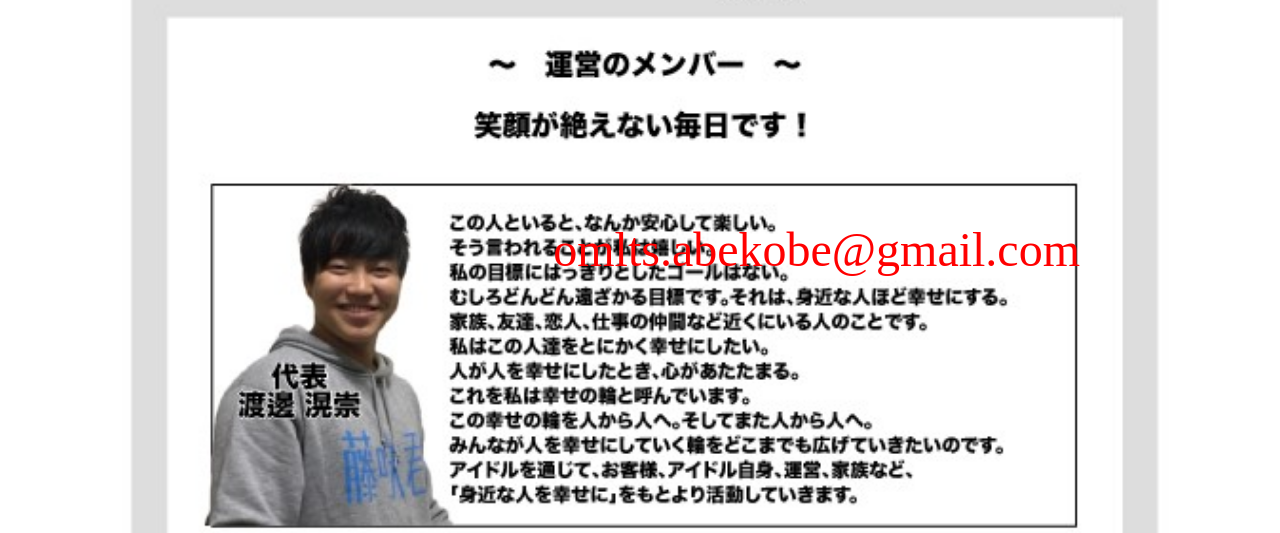
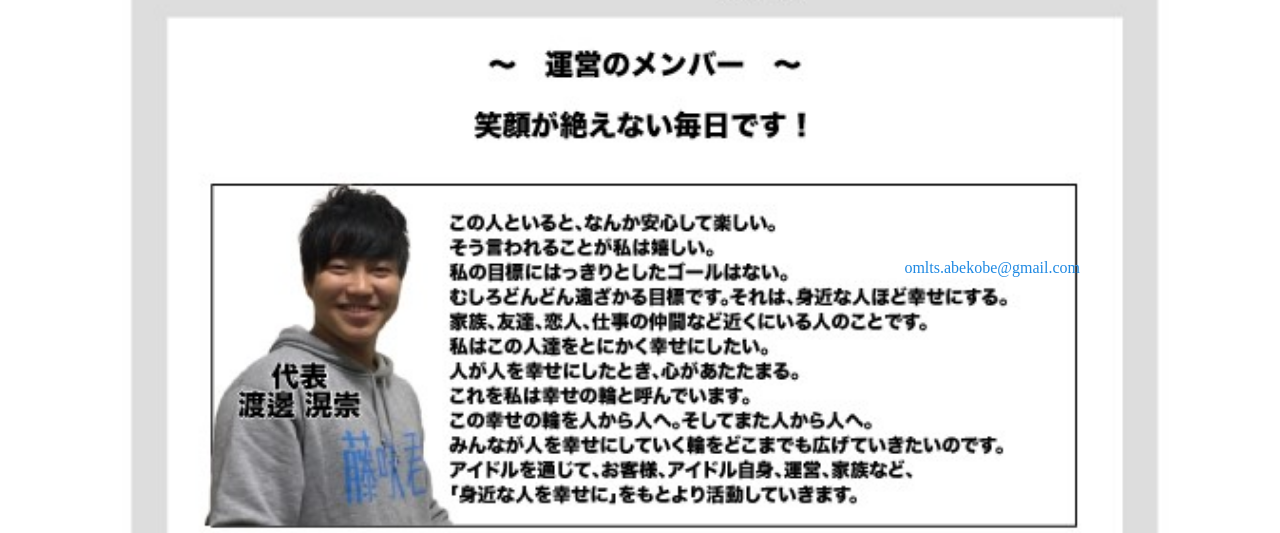
Before and after one commit to yuhinnn/Abekobe_front, a PHP site: page / in a window 1280 px wide. Shown: the part 4307-4840 px from the top of the page. Run offline with PHP 8.4, Linux system fonts and the light colour scheme.

Commit message:
add gmail link

```diff
--- a/index.php
+++ b/index.php
@@ -394,7 +394,7 @@ footer{
    <div class="relative">
     <img class="main" src="img/omlts_img.jpg">
     <p class="absolute gmail">
-    <font size="25">omlts.abekobe@gmail.com</font>
+    <a href="mailto:omlts.abekobe@gmail.com?subject=件名><font size="25">omlts.abekobe@gmail.com</font></a>
     </p>
     <p id="smoothplay1" class="about absolute">a</p>
     <p id="smoothplay2" class="produce absolute">b</p>
```
